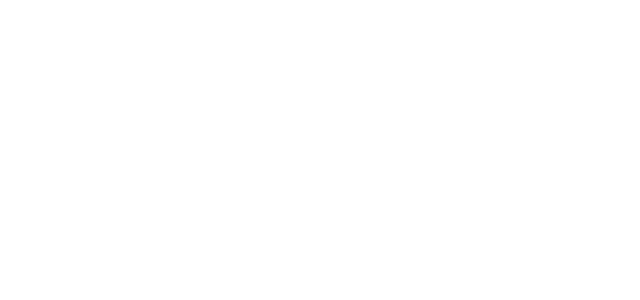
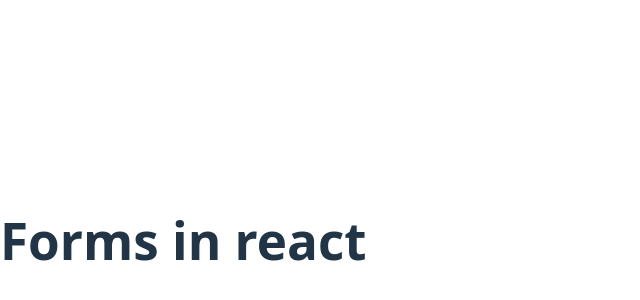
Before and after one commit to CodeHarsh108/React-Hook-Forms, a React (Vite) app: page / in a window 1280 px wide. Shown: the part 160-460 px from the top of the page, without its empty margins (0-640 px from the left). Built offline with nearby package versions, Linux system fonts and the light colour scheme.

Commit message:
Forms in react

```diff
--- a/src/App.jsx
+++ b/src/App.jsx
@@ -3,7 +3,7 @@
 
   return (
     <div>
-
+      <h1>Forms in react</h1>
     </div>
   )
 }
```
